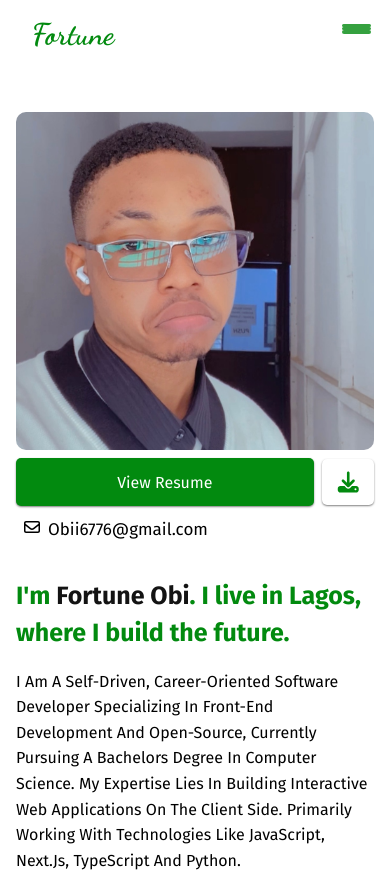
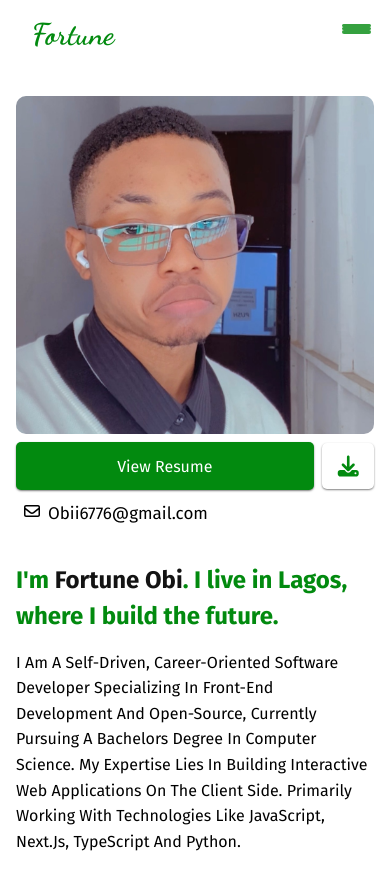
Before and after one commit to DarlingtonDev/Portfolio, a React (Create React App) app: page /AboutPage in a window 390 px wide. Shown: the top 872 px of the page. Built offline with nearby package versions, Linux system fonts and the light colour scheme.

Commit message:
Adjusted pages

```diff
--- a/src/App.css
+++ b/src/App.css
@@ -1841,7 +1841,7 @@ footer {
 
   .aboutMeflex {
     width: 100%;
-    margin-top: 6em;
+    margin-top: 5em;
     padding-left: 1em;
     padding-right: 1em;
     gap: 8em;
@@ -1859,7 +1859,7 @@ footer {
     color: #028a0f;
     font-family: "Fira Sans", sans-serif;
     line-height: 1.5em;
-    font-size: 25px;
+    font-size: 24px;
   }
 
   .firstAboutmeflex span {
```
